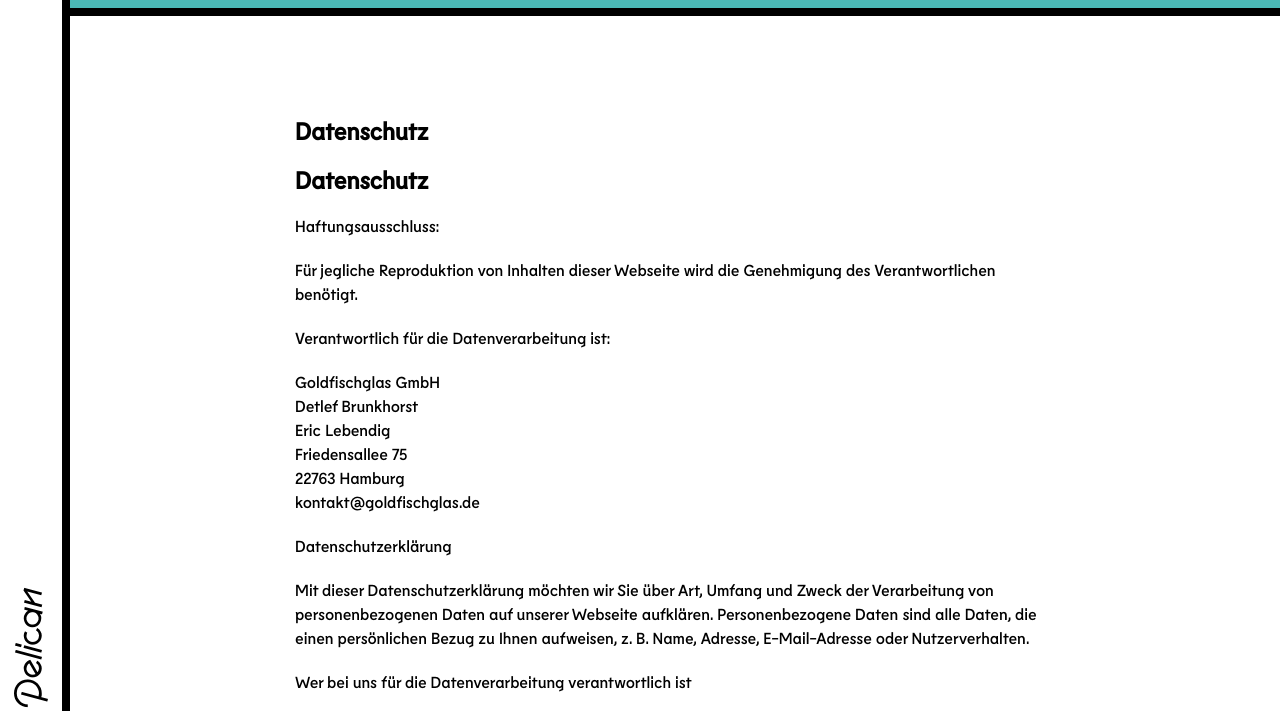
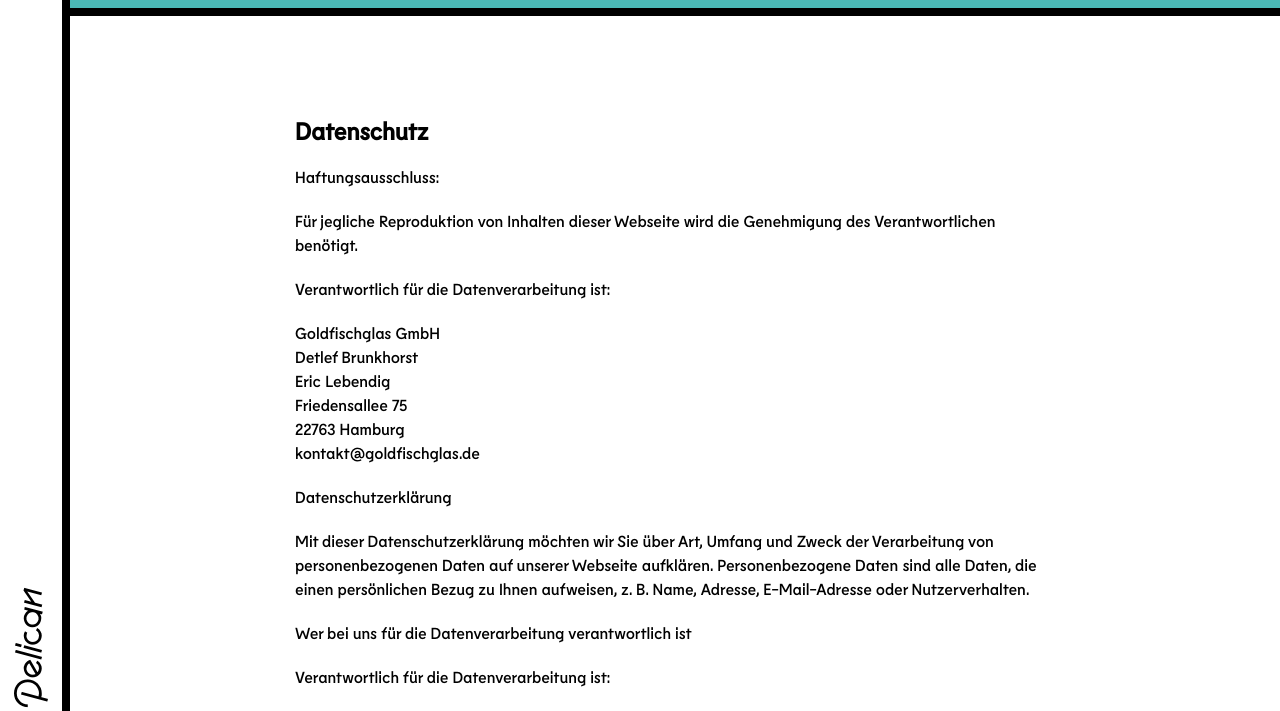
Before and after one commit to jeslage/pelican-bar, a Gatsby site: page /datenschutz in a window 1280 px wide. Shown: the part 82-793 px from the top of the page. Built offline with nearby package versions, Linux system fonts and the light colour scheme; Gatsby itself is replaced by a stand-in of ours; a web font is replaced by a local one.

Commit message:
Update Pages “datenschutz”

```diff
--- a/src/pages/datenschutz.md
+++ b/src/pages/datenschutz.md
@@ -2,13 +2,9 @@
 type: static
 headline: Datenschutz
 ---
-## Datenschutz
-
 Haftungsausschluss:
 
 Für jegliche Reproduktion von Inhalten dieser Webseite wird die Genehmigung des Verantwortlichen benötigt.
-
-
 
 Verantwortlich für die Datenverarbeitung ist:
 
@@ -19,13 +15,9 @@
 22763 Hamburg\
 kontakt@goldfischglas.de
 
-
-
 Datenschutzerklärung
 
 Mit dieser Datenschutzerklärung möchten wir Sie über Art, Umfang und Zweck der Verarbeitung von personenbezogenen Daten auf unserer Webseite aufklären. Personenbezogene Daten sind alle Daten, die einen persönlichen Bezug zu Ihnen aufweisen, z. B. Name, Adresse, E-Mail-Adresse oder Nutzerverhalten.
-
-
 
 Wer bei uns für die Datenverarbeitung verantwortlich ist
 
@@ -38,8 +30,6 @@
 22763 Hamburg\
 kontakt@goldfischglas.de\
 http://goldfischglas.de/#/impressum
-
-
 
 Webhosting
 
@@ -60,8 +50,6 @@
 
 Die vorgenannten Daten werden als Logfiles auf den Servern unseres Internet-Service-Providers gespeichert. Dies ist erforderlich, um die Webseite auf dem von Ihnen genutzten Endgerät darstellen zu können, sowie die Stabilität und Sicherheit zu gewährleisten. In den vorstehenden Zwecken liegt unser berechtigtes Interesse an der Datenverarbeitung. Rechtsgrundlage: Rechtsgrundlage hierfür ist Art. 6 Abs. 1 S. 1 lit. f DSGVO. Dauer: Die vorstehenden Daten zur Bereitstellung unserer Webseite werden für die Dauer von 7 Tagen gespeichert und dann gelöscht. Verhinderung: Da die Verarbeitung der vorstehenden Daten für die Bereitstellung unseres Internetauftritts zwingend erforderlich ist, besteht kein Widerspruchsrecht.
 
-
-
  Cookies
 
 Unsere Internetseite nutzt Cookies. Bei Cookies handelt es sich um kleine Textdateien, bestehend aus einer Reihe von Zahlen und Buchstaben, die auf dem von Ihnen genutzten Endgerät abgelegt und gespeichert werden. Cookies übertragen weder Viren noch können sie Programme ausführen. Vielmehr dienen sie vorrangig dazu, Informationen zwischen dem von Ihnen genutzten Endgerät und unserer Webseite auszutauschen, um unser Internetangebot für Sie nutzerfreundlicher und effektiver zu machen. Dabei ist zu unterscheiden zwischen temporären (transienten) Cookies uns persistenten Cookies. Zu den transienten Cookies zählen insbesondere die Session-Cookies. Diese speichern eine sogenannte Session-ID, mit welcher sich verschiedene Anfragen Ihres Browsers der gemeinsamen Sitzung zuordnen lassen. Dadurch erkennt unsere Webseite Ihren Rechner wieder, wenn Sie auf unsere Webseite zurückkehren. Die Session-Cookies werden gelöscht, wenn Sie sich ausloggen oder Ihren Browser schließen. Persistente Cookies werden automatisiert nach einer vorgegebenen Dauer gelöscht, die sich je nach Cookie unterscheiden kann. Sie haben die Möglichkeit, diese Cookies in den Sicherheitseinstellungen Ihres Browsers jederzeit zu löschen.
@@ -72,19 +60,13 @@
 
 Da die Cookies auf Ihrem Computer gespeichert werden, haben Sie als Nutzer auch die volle Kontrolle über die Verwendung von Cookies. Sie haben die Möglichkeit, über die Sicherheitseinstellungen Ihres Browsers festzulegen, ob Cookies überhaupt gespeichert werden. Sie können etwa von vornherein keine oder nur auf Nachfrage Cookies akzeptieren oder aber festlegen, dass Cookies nach jedem Schließen Ihres Browsers gelöscht werden. Werden Cookies für unsere Website deaktiviert, können möglicherweise nicht mehr alle Funktionen der Website vollumfänglich genutzt werden.
 
-
-
 Speicherdauer/Löschung
 
 Wir löschen oder sperren Ihre personenbezogenen Daten, sobald der Zweck der Speicherung erreicht ist oder entfällt. Eine darüberhinausgehende Speicherung erfolgt nur, wenn uns dies durch nationale oder europäische Vorschriften aufgegeben wird. Eine Sperrung oder Löschung der Daten erfolgt in diesem Fall dann, wenn die in den jeweiligen Vorschriften vorgeschriebene Speicherfrist abgelaufen ist, es sei denn wir benötigen Ihre Daten zur Erfüllung eines zwischen uns geschlossenen Vertrages oder wenn dies zur Geltendmachung, Ausübung oder Verteidigung von Rechtsansprüchen erforderlich ist.
 
-
-
 Kontaktaufnahme über Kontaktformular, E-Mail, Soziale Medien oder Telefon
 
 Soweit Sie das auf unserer Internetpräsenz angebotene Kontaktformular nutzen oder uns per E-Mail. Telefon, oder sozialer Medien ansprechen und uns hierüber personenbezogene Daten zur Verfügung stellen, werden diese Daten zur Verarbeitung Ihrer Anfrage in unserem Hause automatisch gespeichert und weiterverarbeitet. Diese Daten werden nur zur Korrespondenz mit Ihnen verarbeitet. Die Datenübermittlung über unser Kontaktformular erfolgt über eine verschlüsselte SSL-Verbindung. Eine Weitergabe Ihrer Daten an Dritte erfolgt nicht. Zweck: Ihren Namen benötigen wir, um Sie in unserer Antwort ansprechen zu können. Ihre E-Mail-Adresse benötigen wir, um Ihre Anfrage beantworten zu können. Ihre Telefonnummer benötigen wir, um Ihrer Rückrufbitte nachkommen zu können. Rechtsgrundlage: Die Rechtsgrundlage für die vorbeschriebene Nutzung Ihrer Daten ist Art. 6 Abs.1 lit. a DSGVO. Löschung: Die von uns erhobenen personenbezogenen Daten werden gelöscht, sofern sie nicht mehr erforderlich sind. Wir überprüfen die Erforderlichkeit alle 2 Jahre. Außerdem können Sie die Datenverarbeitung jederzeit widerrufen.
-
-
 
 Ihre Rechte als Nutzer unserer Onlinepräsenz nach der DSGVO
 
@@ -106,13 +88,9 @@
 * Recht auf Datenübertragbarkeit: Gemäß Art. 20 DSGVO können Sie verlangen, dass wir die Sie betreffenden personenbezogenen Daten, die Sie uns bereitgestellt haben, in einem strukturierten, gängigen und maschinenlesebaren Format zu erhalten oder die Übermittlung an einen anderen Verantwortlichen zu verlangen.
 * Beschwerderecht: Nach Art. 77 DSGVO haben Sie das Recht, sich bei einer Aufsichtsbehörde zu beschweren. Hierfür können Sie sich an die Aufsichtsbehörde Ihres üblichen Aufenthaltsortes, Ihres Arbeitsplatzes oder unseres Firmensitzes wenden.
 
-
-
 Widerrufsrecht
 
 Gemäß Art. 7 Abs. 3 DSGVO steht Ihnen das Recht zu, Ihre erteilte Einwilligung in die Verarbeitung Ihrer Daten jederzeit uns gegenüber zu widerrufen. Der von Ihnen erklärte Widerruf ändert nichts an der Rechtmäßigkeit der bis zum Widerruf erfolgten Verarbeitung Ihrer personenbezogenen Daten.
-
-
 
 Widerspruchsrecht
 
@@ -122,14 +100,10 @@
 
 Ihren Widerspruch richten Sie bitte an die oben angegebene Kontaktadresse des Verantwortlichen.
 
-
-
 Sicherheitsmaßnahmen
 
 Wir treffen im Übrigen technische und organisatorische Sicherheitsmaßnahmen nach dem Stand der Technik, um die Vorschriften der Datenschutzgesetze einzuhalten und Ihre Daten gegen zufällige oder vorsätzliche Manipulationen, teilweisen oder vollständigen Verlust, Zerstörung oder gegen den unbefugten Zugriff Dritter zu schützen.
 
-
-
 Aktualität und Änderung dieser Datenschutzerklärung
 
 Diese Datenschutzerklärung ist aktuell gültig und hat den Stand Mai 2018. Aufgrund geänderter gesetzlicher bzw. behördlicher Vorgaben kann es notwendig werden, diese Datenschutzerklärung anzupassen.
```
